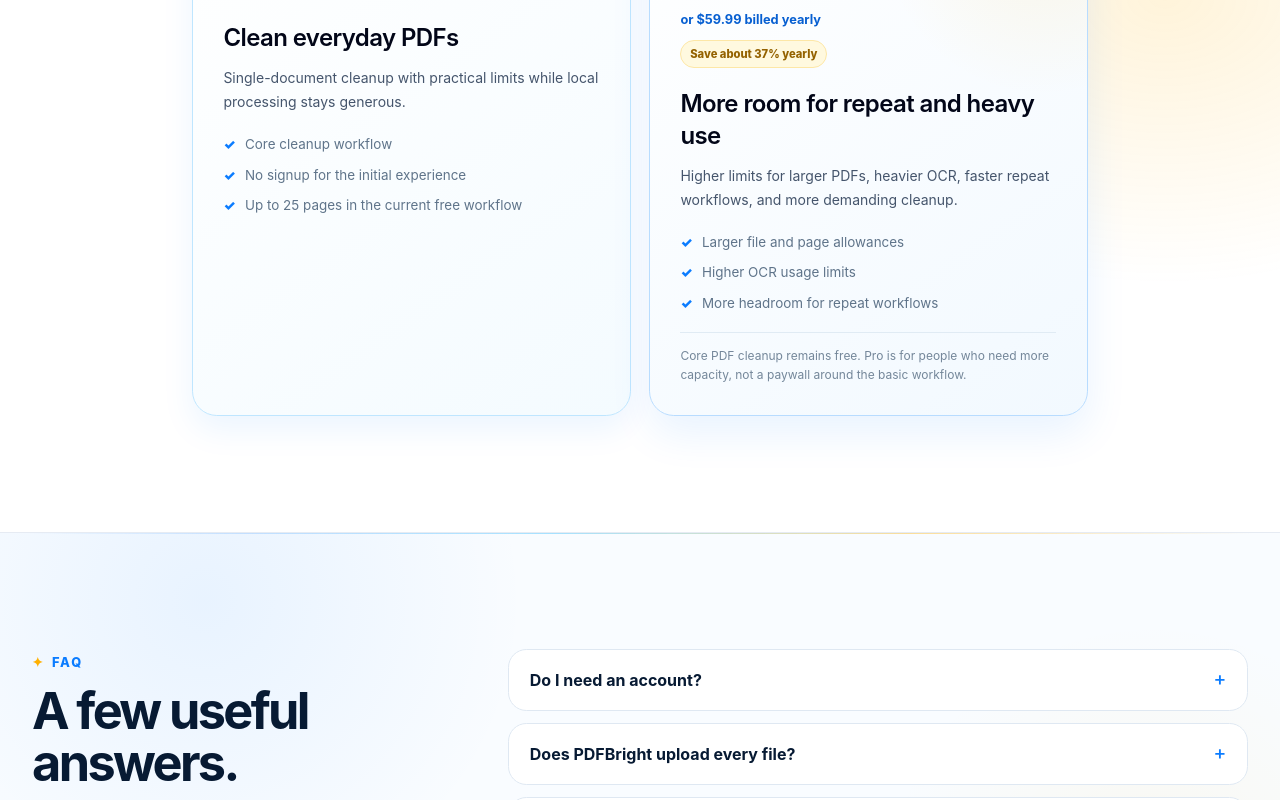
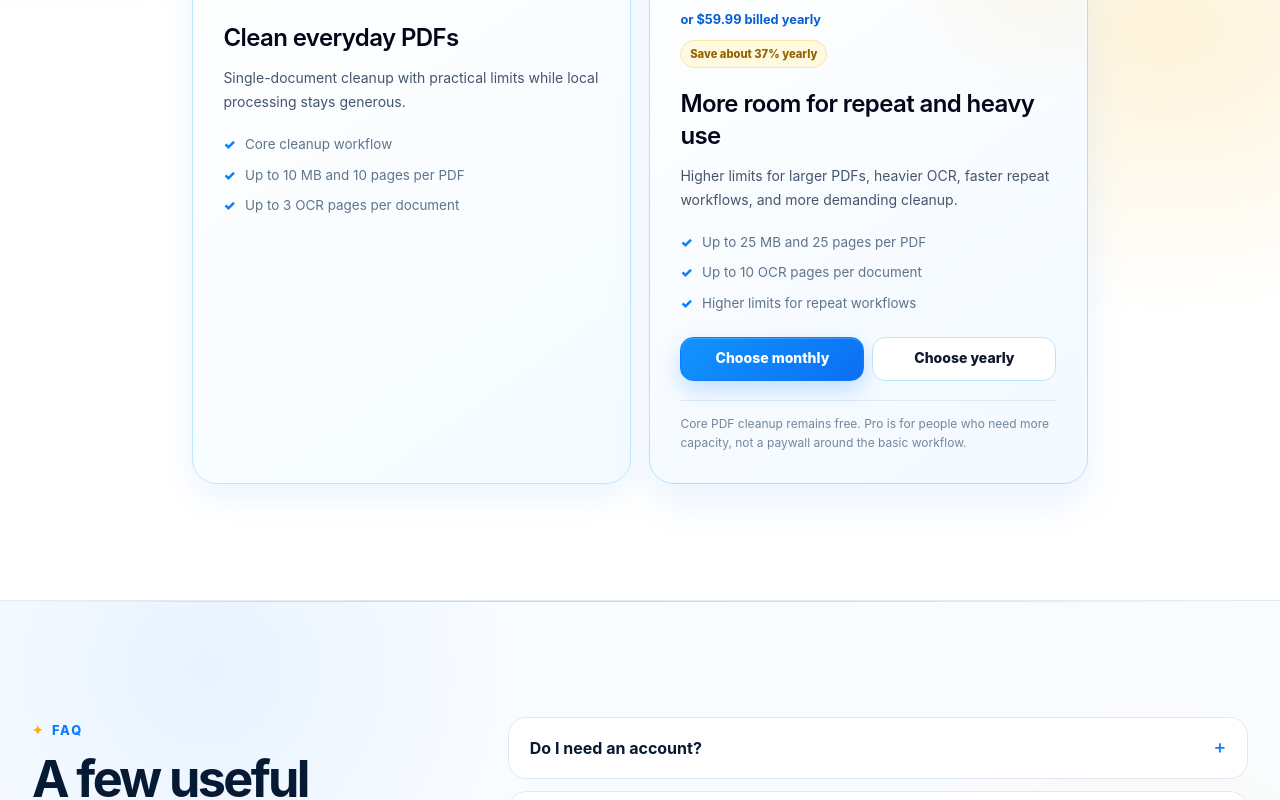
Before and after one commit to Rouane12/pdfbright, a Next.js app: page / in a window 1280 px wide. Shown: the part 4455-5255 px from the top of the page. Built offline with nearby package versions, Linux system fonts and the light colour scheme; no server answers.

Commit message:
M10: restore pricing checkout controls and plan limits

```diff
--- a/src/app/page.tsx
+++ b/src/app/page.tsx
@@ -3,6 +3,7 @@ import "./cleanup.css";
 import "./brand-sections.css";
 import "./identity-v2.css";
 import { UploadDropzone } from "@/components/upload-dropzone";
+import { ProCheckoutButtons } from "@/components/pro-checkout-buttons";
 
 type FixIconKind = "straighten" | "rotate" | "ocr" | "blank" | "compress" | "normalize";
 
@@ -353,8 +354,8 @@ export default function Home() {
               <p className="mt-3 text-sm leading-6 text-slate-600">Single-document cleanup with practical limits while local processing stays generous.</p>
               <ul className="pricing-list">
                 <li>Core cleanup workflow</li>
-                <li>No signup for the initial experience</li>
-                <li>Up to 25 pages in the current free workflow</li>
+                <li>Up to 10 MB and 10 pages per PDF</li>
+                <li>Up to 3 OCR pages per document</li>
               </ul>
             </article>
 
@@ -369,10 +370,11 @@ export default function Home() {
               <h3 className="mt-5 text-2xl font-semibold tracking-tight text-slate-950">More room for repeat and heavy use</h3>
               <p className="mt-3 text-sm leading-6 text-slate-600">Higher limits for larger PDFs, heavier OCR, faster repeat workflows, and more demanding cleanup.</p>
               <ul className="pricing-list">
-                <li>Larger file and page allowances</li>
-                <li>Higher OCR usage limits</li>
-                <li>More headroom for repeat workflows</li>
+                <li>Up to 25 MB and 25 pages per PDF</li>
+                <li>Up to 10 OCR pages per document</li>
+                <li>Higher limits for repeat workflows</li>
               </ul>
+              <ProCheckoutButtons />
               <p className="pricing-note">Core PDF cleanup remains free. Pro is for people who need more capacity, not a paywall around the basic workflow.</p>
             </article>
           </div>
```
